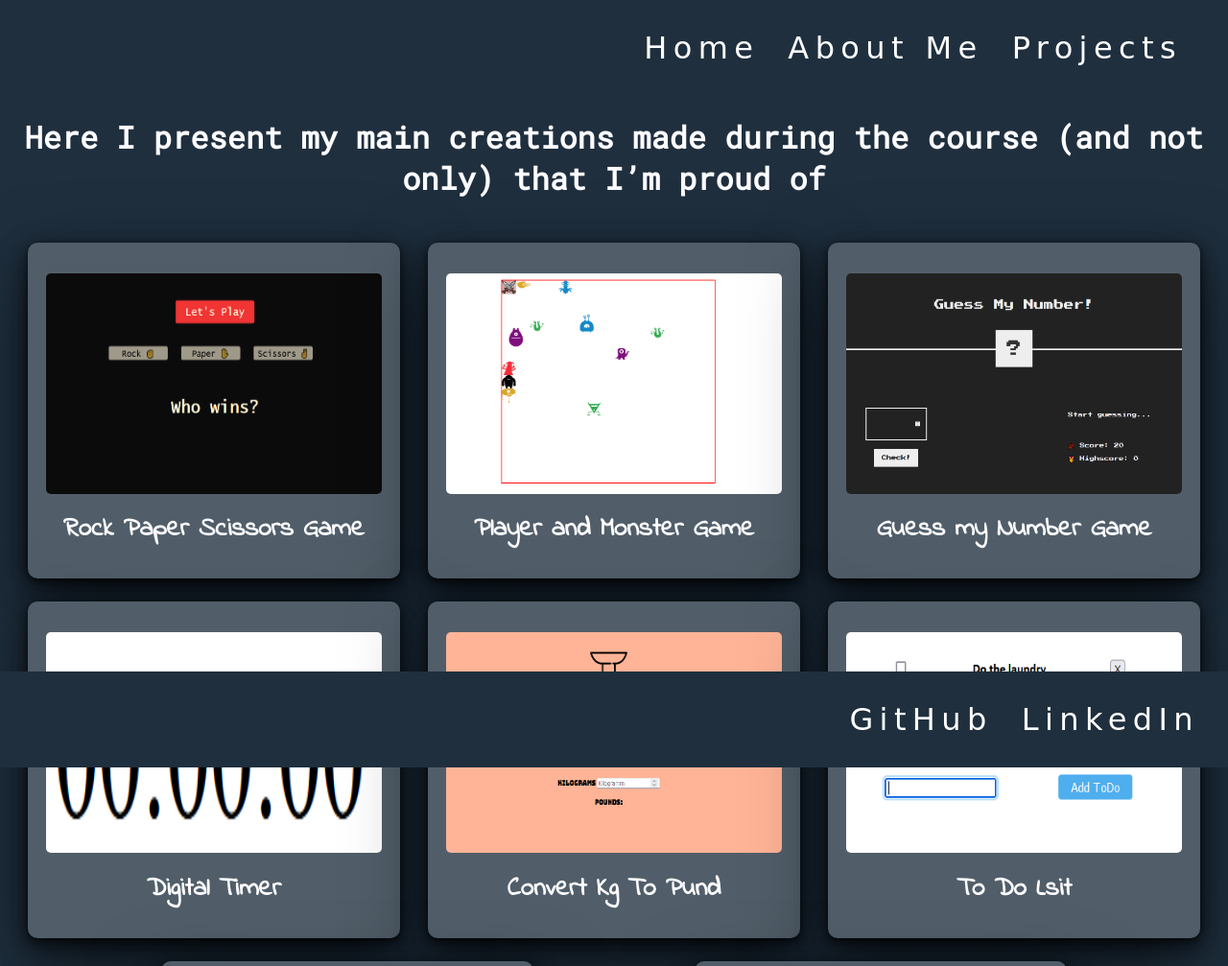
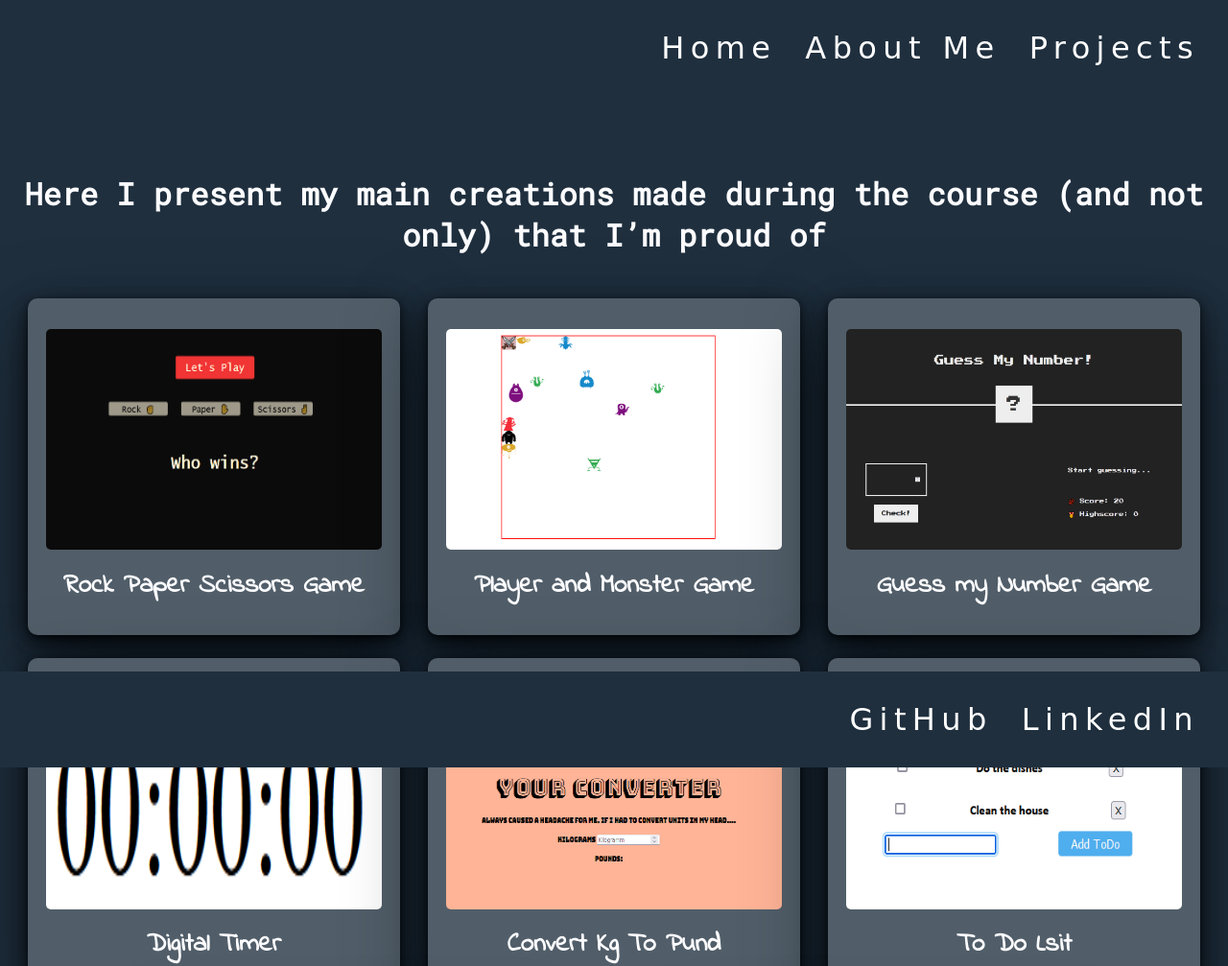
Before and after one commit to rekasz1/rekasz1.github.io, a plain HTML site: page projects/projects.html in a window 1280 px wide. Shown: the top 1007 px of the page at 96% size. Drawn offline with Linux system fonts and the light colour scheme; a web font is replaced by a local one.

Commit message:
more styling

```diff
--- a/about_me/aboutme.css
+++ b/about_me/aboutme.css
@@ -2,6 +2,10 @@
 *{
     box-sizing:border-box;
     color: #fcfcff;
+  }
+
+  html {
+    scroll-behavior: smooth;
   }
 
   body {
@@ -18,11 +22,6 @@
     align-items: center;
     flex-wrap: wrap ;
   }
-
-  header :nth-child(3){
-    margin-right: 3rem;
-  }
-
 
   #button-home, #button-aboutme, #button-project {
     text-decoration: none;
--- a/home/home.css
+++ b/home/home.css
@@ -1,5 +1,9 @@
 *{
     box-sizing:border-box;
+  }
+
+  html {
+    scroll-behavior: smooth;
   }
 
   body {
@@ -16,11 +20,6 @@
     align-items: center;
     flex-wrap: wrap ;
   }
-
-  header :nth-child(3){
-    margin-right: 3rem;
-  }
-
 
   #button-home, #button-aboutme, #button-project {
     text-decoration: none;
--- a/projects/projects.css
+++ b/projects/projects.css
@@ -1,6 +1,10 @@
 *{
     box-sizing:border-box;
     color: #fcfcff;
+  }
+
+  html {
+    scroll-behavior: smooth;
   }
 
   body {
@@ -17,11 +21,6 @@
     align-items: center;
     flex-wrap: wrap ;
   }
-
-  header :nth-child(3){
-    margin-right: 3rem;
-  }
-
 
   #button-home, #button-aboutme, #button-project {
     text-decoration: none;
@@ -53,6 +52,7 @@
     font-family: 'Roboto Mono', monospace;
     font-size: 2rem;
     text-align: center;
+    margin-top: 80px;
   }
 
   .project-items{
```
